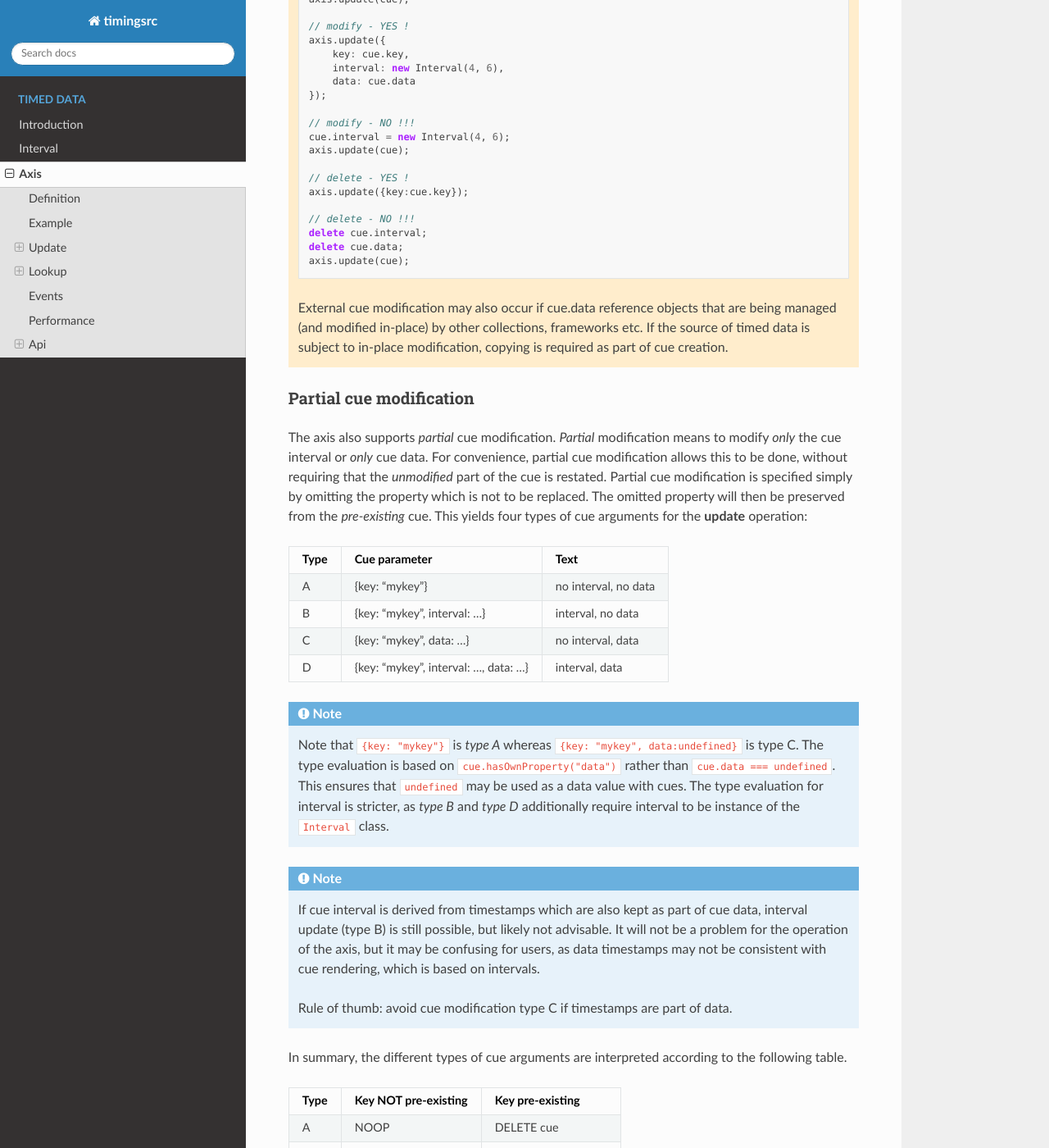
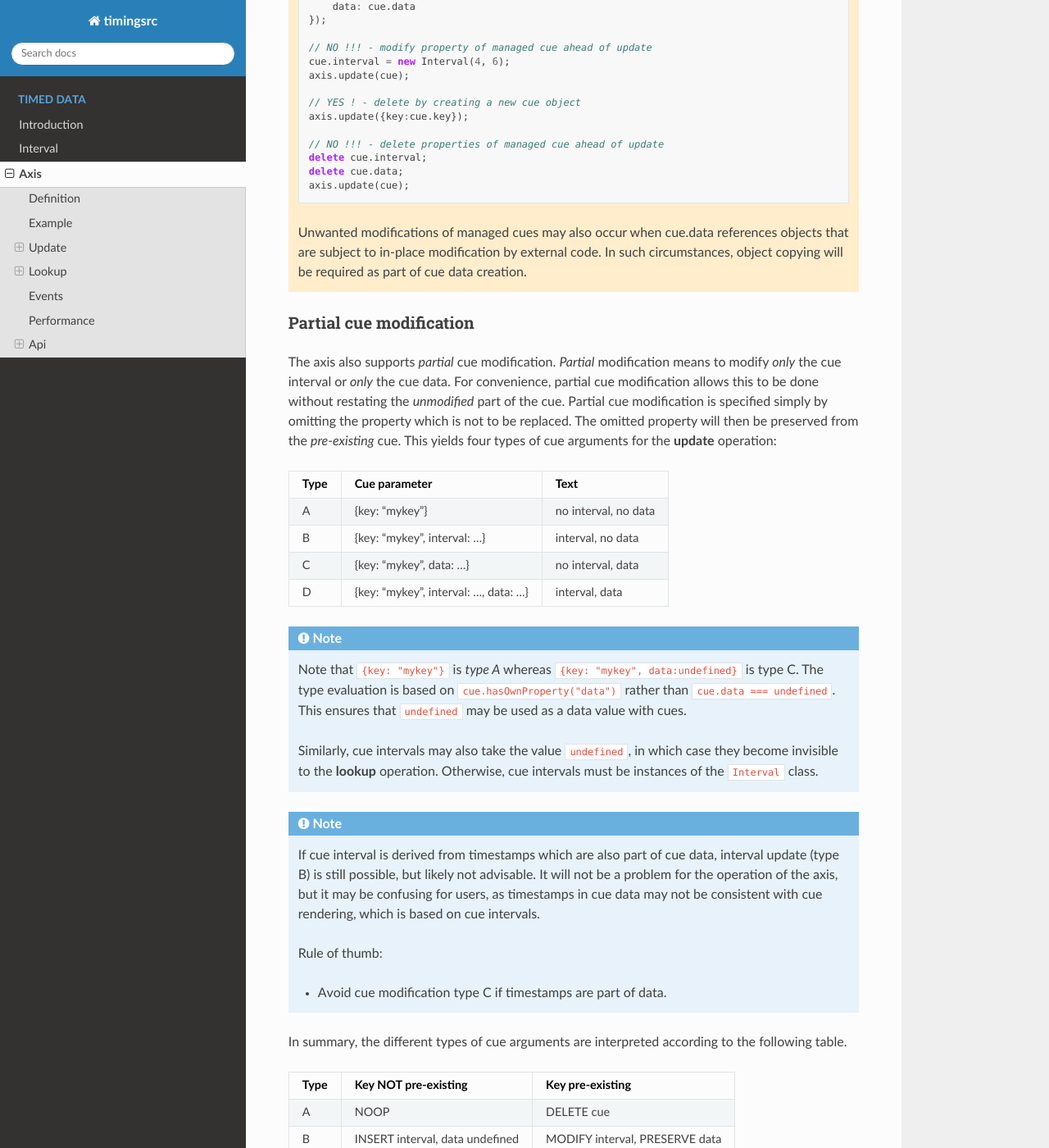
Before and after one commit to ingararntzen/timingdocs, a Sphinx documentation site: the page built from docs/source/axis.rst, in a window 1280 px wide and 1400 px high, scrolled down 2654 px. Shown: the whole window at 82% size. Built offline with Sphinx 7.4.7 and the Read the Docs theme 2.0.0, drawn with Linux system fonts in a browser that asks for light colours; some of the changed text lies outside the part shown.

Commit message:
fixing up update and partial cue modification

````diff
--- a/docs/source/axis.rst
+++ b/docs/source/axis.rst
@@ -5,17 +5,17 @@
 ========================================================================
 
 ``Axis`` is a dataset for managing *timed data* on a timeline. Timed
-data is any datset where objects are associated with a timestamp (i.e.
+data is any dataset where objects are associated with a timestamp (i.e.
 single point on the timeline) or with an interval (i.e. a continuous
 segment on the timeline). Typical examples of timed data include log
 data, user comments, sensor data, subtitles, images, playlists,
 transcripts, gps coordinates etc.
 
 ``Axis`` implements efficient data lookup on the timeline and is
-generally useful for management and visualisation of large datasets of
-timed data. Still, the primary purpose of ``Axis`` is to provide a
+generally useful for management and visualization of large datasets of
+timed data. Still, the primary purpose of the axis is to provide a
 datastructure suitable for precisely timed playback of timed data. This
-is achieved by connecting one or more ``Sequencers`` to the ``Axis``.
+is achieved by connecting one or more ``Sequencers`` to the axis.
 
 
 ..  _axis-definition:
@@ -35,12 +35,12 @@
     }
 
 
-``Axis`` allows cues to be resolved efficiently by key, like a
-```Map```. In addition, cues are also indexed by their interval enabling
+Similar to a ``Map``, the axis allows cues to be resolved efficiently by
+key. Additionally, cues are indexed by interval, enabling
 effective lookup of cues along the timeline. Intervals define the
 validity of a cue on the timeline, and represent either a singular point
 or a continuous segment (see :ref:`Interval <interval-definition>`).
-Likewise, lookup operations use intervals to limit searches to a
+Likewise, lookup operations use intervals to limit cue searches to a
 specific point or segment on the timeline.
 
 
@@ -70,12 +70,11 @@
 
     // create cues from subtitles data
     let cues = subtitles.map(function (sub) {
-        let itv = new Interval(sub.start, sub.end);
-        return {key: sub.id, interval: itv, data: sub};
+        return {key: sub.id, interval: new Interval(sub.start, sub.end), data: sub};
     });
 
     // insert cues
-    axis.update(;
+    axis.update(cues);
 
     // lookup cues
     let result_cues = axis.lookup(new Interval(120, 130));
@@ -91,13 +90,13 @@
 Update
 ------------------------------------------------------------------------
 
-``Axis`` allows cues to be **inserted**, **modified** and/or
-**deleted**, using a single operation; **update(cues)**. The argument
-**cues** describes a list of cue objects (or a single cue object) to be
-**inserted**. If a cue with identical key already exists in the
-``Axis``, the *pre-existing* cue will be **modified** by the cue
-argument. If a cue argument includes a key but no interval or data, this
-means to **delete** the *pre-existing* cue.
+The axis provides a single operation **update** allowing cues to be
+**inserted**, **modified** and/or **deleted**. The argument **cues**
+defines a list of cue objects (or a single cue object) to be
+**inserted** into the axis. If a cue with identical key already exists
+in the axis, the *pre-existing* cue will be **modified** to match the
+provided cue argument. If a cue argument includes a key but no interval
+and no data, this means to **delete** the *pre-existing* cue.
 
 
 ..  code-block:: javascript
@@ -157,32 +153,29 @@
         let cue = {...};
         axis.update(cue);
 
-        // modify - YES !
+        // YES ! - modify by creating new cue object
         axis.update({
             key: cue.key,
             interval: new Interval(4, 6),
             data: cue.data
         });
 
-        // modify - NO !!!
+        // NO !!! - modify property of managed cue ahead of update
         cue.interval = new Interval(4, 6);
         axis.update(cue);
 
-        // delete - YES !
+        // YES ! - delete by creating a new cue object
         axis.update({key:cue.key});
 
-        // delete - NO !!!
+        // NO !!! - delete properties of managed cue ahead of update
         delete cue.interval;
         delete cue.data;
         axis.update(cue);
 
-
-    External cue modification may also occur if cue.data reference
-    objects that are being managed (and modified in-place) by other
-    collections, frameworks etc. If the source of timed data is subject
-    to in-place modification, copying is required as part of cue creation.
-
-
+    Unwanted modifications of managed cues may also occur when cue.data
+    references objects that are subject to in-place modification by
+    external code. In such circumstances, object copying will
+    be required as part of cue data creation.
 
 
 
@@ -190,13 +183,13 @@
 """"""""""""""""""""""""""""""""""""""""""""""""""""""""""""""""""""""""
 
 The axis also supports *partial* cue modification. *Partial*
-modification means to modify *only* the cue interval or *only* cue data.
-For convenience, partial cue modification allows this to be done,
-without requiring that the *unmodified* part of the cue is restated.
-Partial cue modification is specified simply by omitting the property
-which is not to be replaced. The omitted property will then be preserved
-from the *pre-existing* cue. This yields four types of cue arguments for
-the **update** operation:
+modification means to modify *only* the cue interval or *only* the cue
+data. For convenience, partial cue modification allows this to be done
+without restating the *unmodified* part of the cue. Partial cue
+modification is specified simply by omitting the property which is not
+to be replaced. The omitted property will then be preserved from the
+*pre-existing* cue. This yields four types of cue arguments for the
+**update** operation:
 
 =====  ========================================  ====================
 Type   Cue parameter                             Text
@@ -211,38 +204,40 @@
 
     Note that ``{key: "mykey"}`` is *type A* whereas ``{key: "mykey",
     data:undefined}`` is type C. The type evaluation is based on
-    ``cue.hasOwnProperty("data")`` rather than ``cue.data === undefined``. This
-    ensures that ``undefined`` may be used as a data value with cues. The type
-    evaluation for interval is stricter, as *type B* and *type D* additionally
-    require interval to be instance of the ``Interval`` class.
+    ``cue.hasOwnProperty("data")`` rather than ``cue.data ===
+    undefined``. This ensures that ``undefined`` may be used as a data
+    value with cues.
+
+    Similarly, cue intervals may also take the value ``undefined``, in which
+    case they become invisible to the **lookup** operation. Otherwise, cue
+    intervals must be instances of the ``Interval`` class.
 
 
 ..  note::
 
-    If cue interval is derived from timestamps which are also kept as part of
+    If cue interval is derived from timestamps which are also part of
     cue data, interval update (type B) is still possible, but likely not
     advisable. It will not be a problem for the operation of the axis, but
-    it may be confusing for users, as data timestamps may not be consistent
-    with cue rendering, which is based on intervals.
+    it may be confusing for users, as timestamps in cue data may not be consistent
+    with cue rendering, which is based on cue intervals.
 
-    Rule of thumb: avoid cue modification type C if timestamps are part of data.
+    Rule of thumb:
+
+    -   Avoid cue modification type C if timestamps are part of data.
 
 
 
 In summary, the different types of cue arguments are interpreted according to
 the following table.
 
-=====  ====================  ==============================
-Type   Key NOT pre-existing  Key pre-existing
-=====  ====================  ==============================
-A      NOOP                  DELETE cue
-B      NOOP                  REPLACE cue.interval
-C      NOOP                  REPLACE cue.data
-D      INSERT cue            REPLACE cue
-=====  ====================  ==============================
-
-
-
+=====  ================================  ===============================
+Type   Key NOT pre-existing              Key pre-existing
+=====  ================================  ===============================
+A      NOOP                              DELETE cue
+B      INSERT interval, data undefined   MODIFY interval, PRESERVE data
+C      INSERT data, interval undefined   MODIFY data, PRESERVE interval
+D      INSERT cue                        MODIFY cue
+=====  ================================  ===============================
 
 
 .. _axis-batch:
````
Also changed, not shown: other parts of docs/source/axis.rst (+6 -9 lines).
